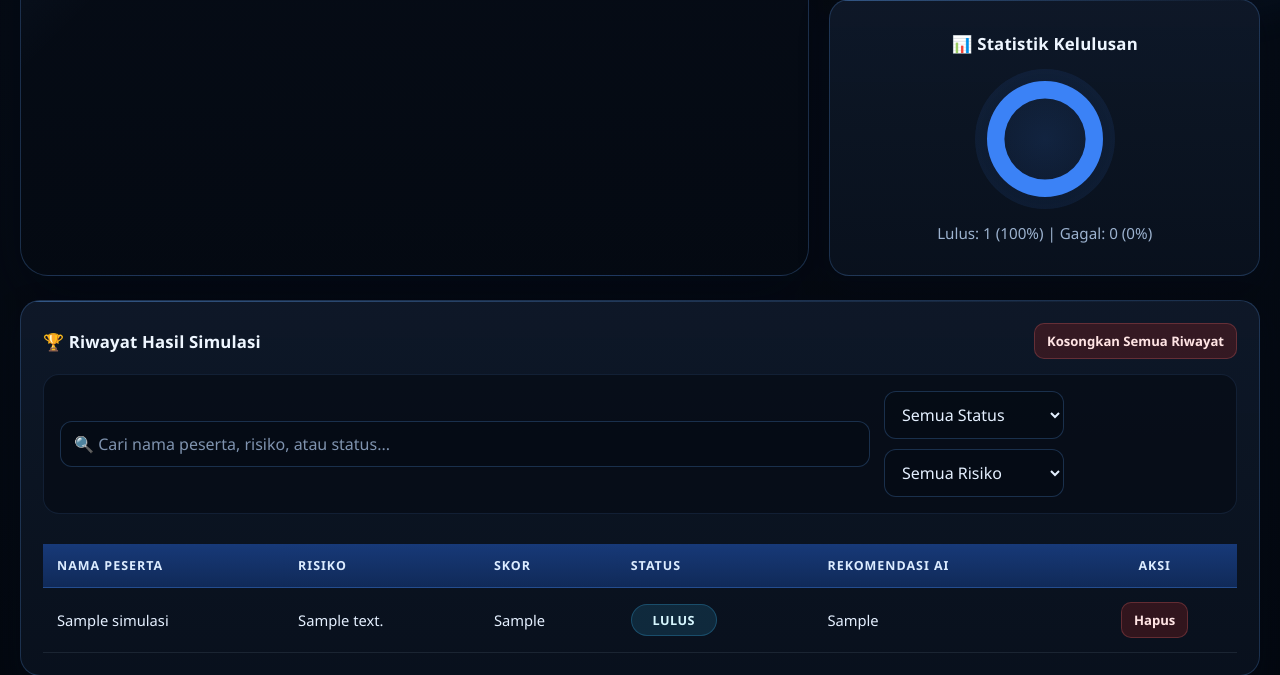
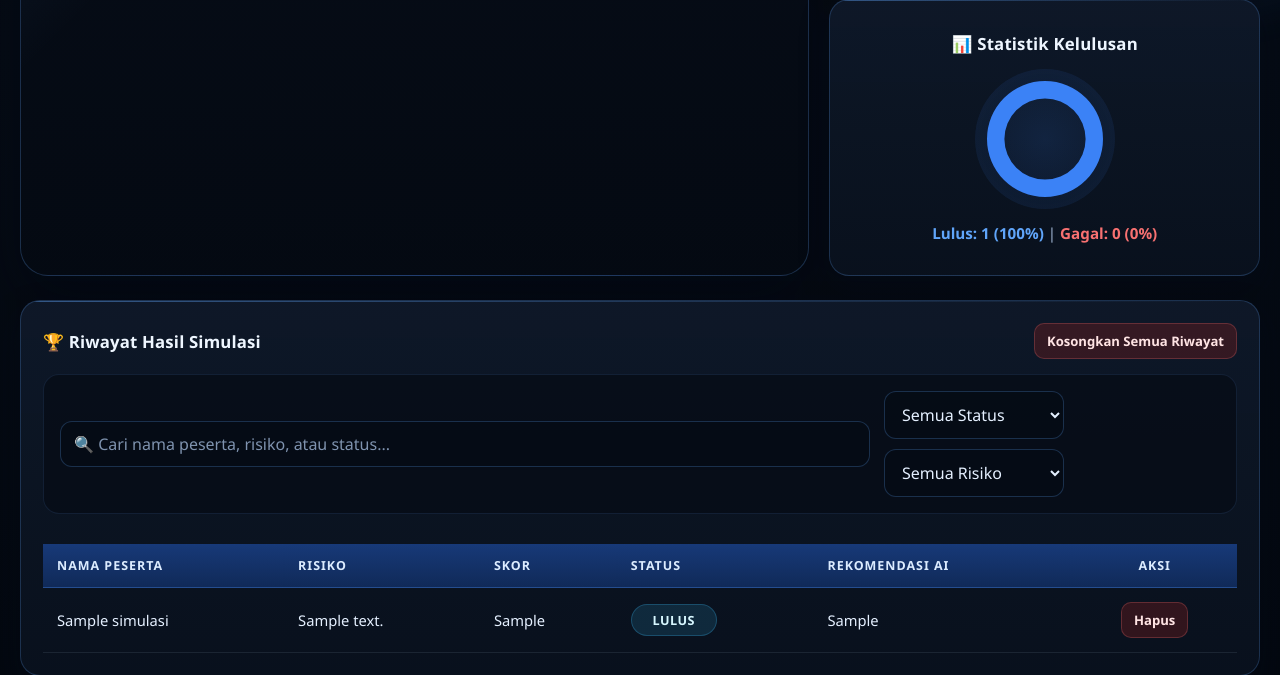
Before and after one commit to hafi-nawa-al-hayyin/E-learning_K3, a PHP site: page / in a window 1280 px wide. Shown: the part 879-1554 px from the top of the page. Run offline with PHP 8.4, Linux system fonts and the light colour scheme; the visitor is signed in with stand-in values (Sample User, id 1); tables that the repository leaves empty or names only in its code hold one stand-in row (values such as "Sample post"); data that the repository does not hold is empty; some libraries are stand-ins or nearby versions.

Commit message:
ganti warna

```diff
--- a/frontend/assets/css/dashboard.css
+++ b/frontend/assets/css/dashboard.css
@@ -595,6 +595,16 @@ tbody tr:hover {
   font-size: 0.95rem;
 }
 
+.chart-stat-pass {
+  color: var(--accent-soft);
+  font-weight: 700;
+}
+
+.chart-stat-fail {
+  color: #f87171;
+  font-weight: 700;
+}
+
 .search-filter-container {
   display: flex;
   flex-wrap: wrap;
--- a/frontend/assets/js/dashboard.js
+++ b/frontend/assets/js/dashboard.js
@@ -716,8 +716,8 @@ if (chartCanvas && typeof Chart !== "undefined") {
       datasets: [
         {
           data: [0, 0], // Will be updated via API
-          backgroundColor: [themeColors.accent, "#1e3a8a"],
-          hoverBackgroundColor: [themeColors.accentSoft, "#2563eb"],
+          backgroundColor: [themeColors.accent, "#ef4444"],
+          hoverBackgroundColor: [themeColors.accentSoft, "#f87171"],
           borderWidth: 0,
         },
       ],
@@ -753,7 +753,7 @@ function updateChartSummary(lulus, gagal) {
   } else {
     const lulusPercent = Math.round((lulus / total) * 100);
     const gagalPercent = Math.round((gagal / total) * 100);
-    summaryEl.textContent = `Lulus: ${lulus} (${lulusPercent}%) | Gagal: ${gagal} (${gagalPercent}%)`;
+    summaryEl.innerHTML = `<span class="chart-stat-pass">Lulus: ${lulus} (${lulusPercent}%)</span> | <span class="chart-stat-fail">Gagal: ${gagal} (${gagalPercent}%)</span>`;
   }
 }
 
```
